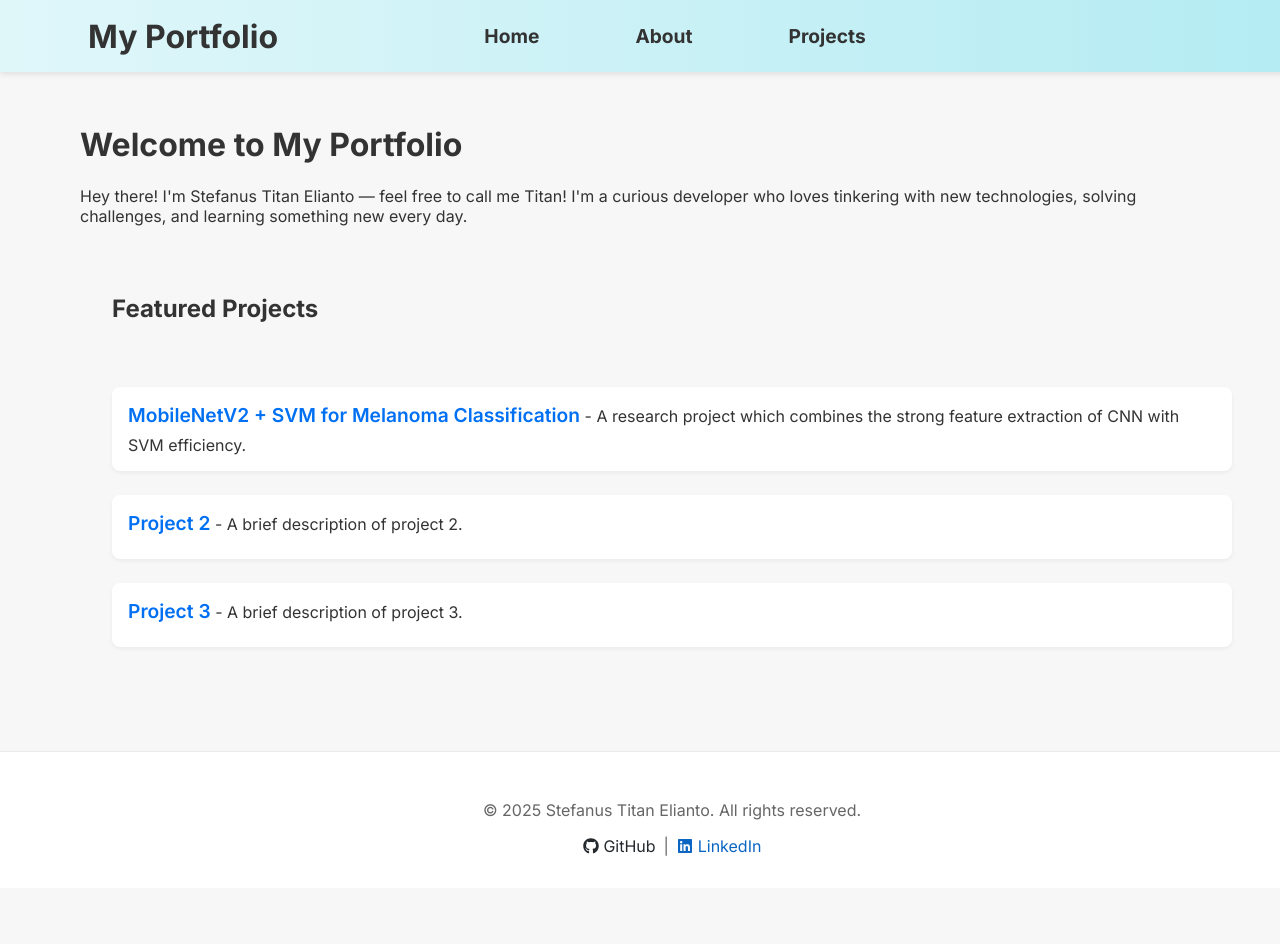
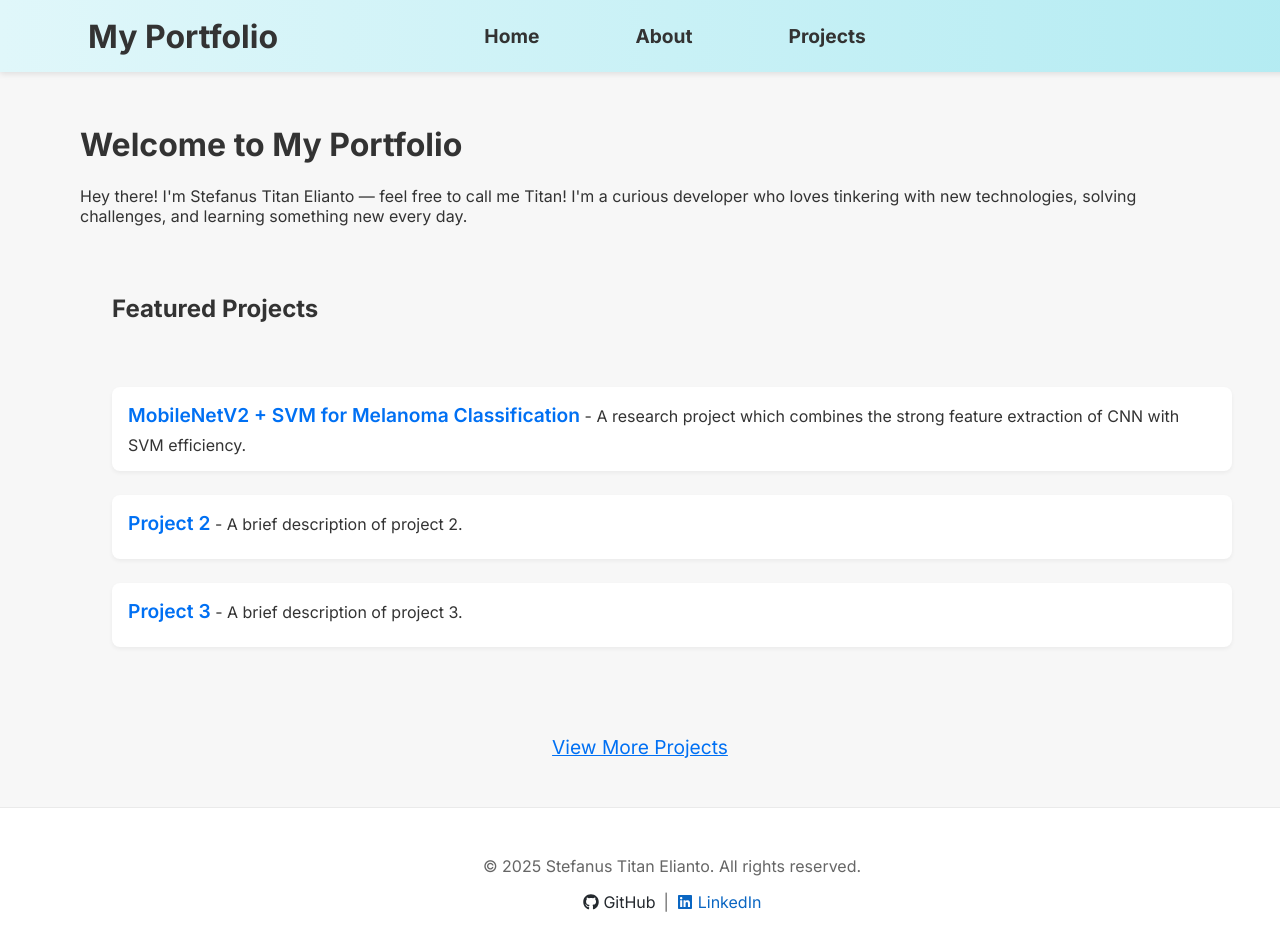
Before and after one commit to StefanusTitan/portfolio-website, a Next.js app: page / in a window 1280 px wide. Shown: the top 944 px of the page. Before the commit the page ends 888 px from the top, so only its background shows below. Built offline with nearby package versions, Linux system fonts and the light colour scheme.

Commit message:
add meta tags and improve head elements for SEO; enhance homepage with project link

```diff
--- a/pages/_app.jsx
+++ b/pages/_app.jsx
@@ -1,7 +1,15 @@
 import "../styles/globals.css";
+import Head from 'next/head';
 
 function MyApp({ Component, pageProps }) {
-  return <Component {...pageProps} />;
+  return (
+    <>
+      <Head>
+        <title>Portfolio | Stefanus Titan</title>
+      </Head>
+      <Component {...pageProps} />
+    </>
+  );
 }
 
 export default MyApp;
--- a/pages/_document.jsx
+++ b/pages/_document.jsx
@@ -3,10 +3,12 @@ import Document, { Html, Head, Main, NextScript } from "next/document";
 class MyDocument extends Document {
   render() {
     return (
-      <Html>
+      <Html lang="en">
         <Head>
+          <meta charSet="utf-8" />
+          <meta name="viewport" content="width=device-width, initial-scale=1" />
+          <meta name="description" content="Portfolio website of Stefanus Titan" />
           <link rel="icon" href="/favicon.ico" />
-          {/* ...existing head elements... */}
         </Head>
         <body>
           <Main />
--- a/pages/index.jsx
+++ b/pages/index.jsx
@@ -29,6 +29,11 @@ const Home = () => {
             </li>
           </ul>
         </section>
+        <p style={{ textAlign: "center", marginTop: "1rem" }}>
+          <a href="/projects" style={{ fontSize: "1.2rem", textDecoration: "underline" }}>
+            View More Projects
+          </a>
+        </p>
       </main>
       <Footer />
     </div>
```
